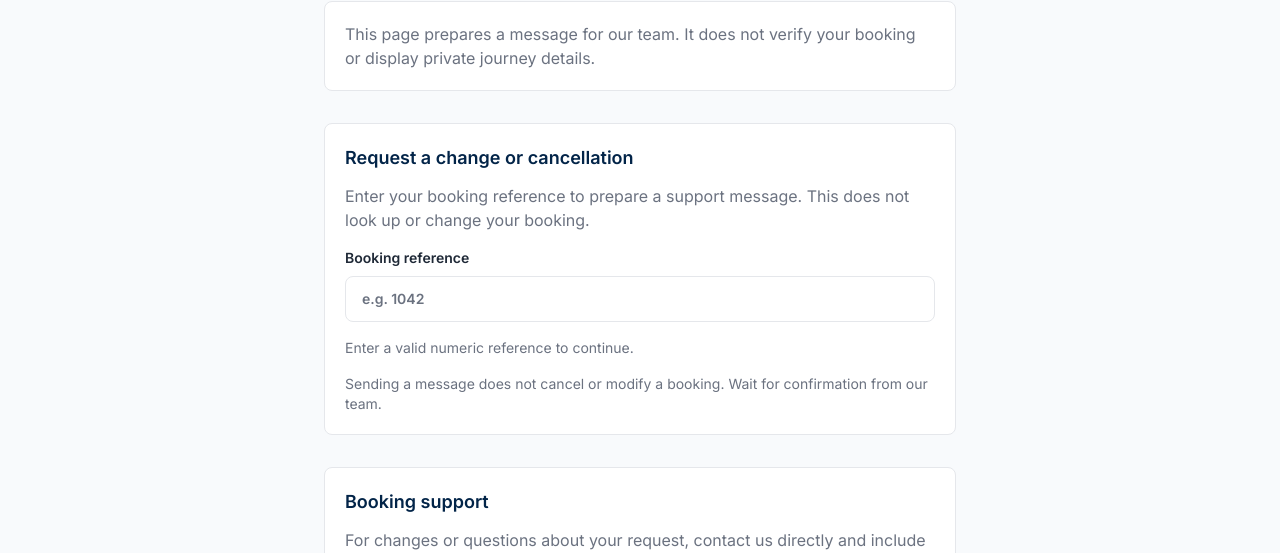
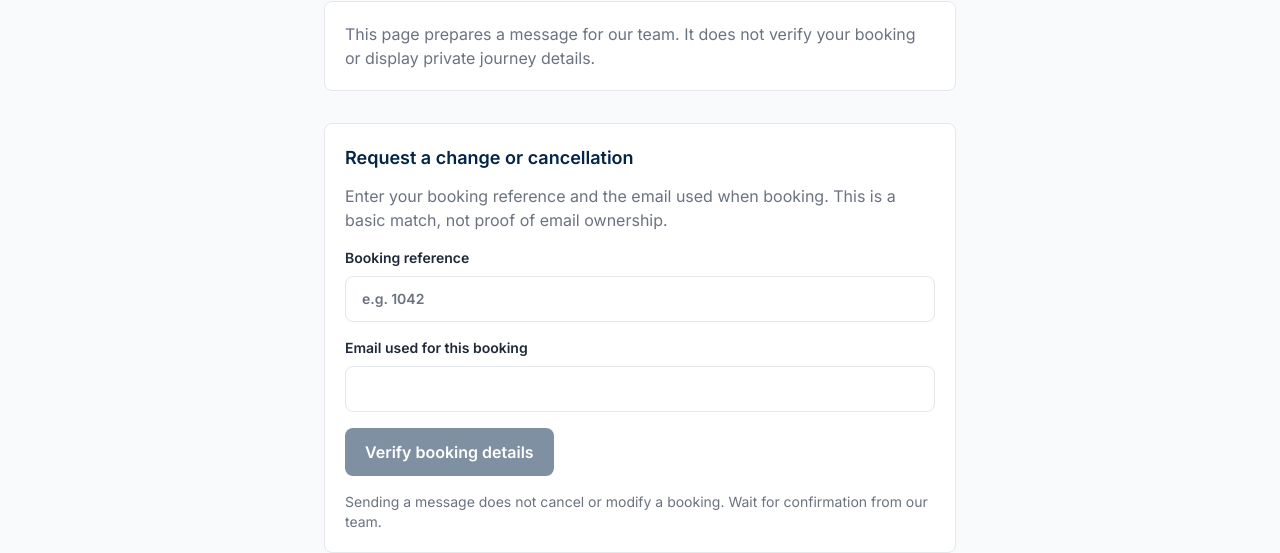
Before and after one commit to Alisnmez/vip-transfer-dalaman, a React (Vite) app in the folder frontend/: page /booking/lookup in a window 1280 px wide. Shown: the part 247-800 px from the top of the page. Built offline with nearby package versions, Linux system fonts and the light colour scheme; no server answers.

Commit message:
fix: require matching booking email before displaying support request actions

```diff
--- a/frontend/src/pages/public/BookingLookupPage.tsx
+++ b/frontend/src/pages/public/BookingLookupPage.tsx
@@ -1,12 +1,34 @@
 import { Link } from 'react-router-dom'
 import { useState } from 'react'
+import { verifyBookingSupport } from '../../features/booking/api'
 import { bookingSupportLink, whatsappSupportEnabled } from '../../features/booking/support'
 
 import { PublicNavbar } from './PublicNavbar'
 
 export function BookingLookupPage() {
   const [reference, setReference] = useState('')
+  const [email, setEmail] = useState('')
+  const [verified, setVerified] = useState(false)
+  const [checking, setChecking] = useState(false)
+  const [message, setMessage] = useState('')
   const validReference = /^[1-9][0-9]{0,15}$/.test(reference.trim())
+  async function checkBooking(event: React.FormEvent<HTMLFormElement>) {
+    event.preventDefault()
+    if (!validReference || !email.trim() || checking) return
+    setChecking(true)
+    setVerified(false)
+    setMessage('')
+    try {
+      const result = await verifyBookingSupport(reference.trim(), email.trim())
+      setVerified(result.matched)
+      if (!result.matched) setMessage('We could not verify these details. Check your reference and email, or contact support.')
+    } catch {
+      setMessage('Verification is temporarily unavailable. Please try again later.')
+    } finally {
+      setChecking(false)
+    }
+  }
+
   return (
     <div className="min-h-screen bg-background text-on-surface">
       <PublicNavbar />
@@ -23,19 +45,28 @@ export function BookingLookupPage() {
         </p>
         <section className="mb-8 rounded-lg border border-outline bg-white p-5" aria-label="Change or cancel booking">
           <h2 className="mb-3 text-lg font-semibold text-admin-primary">Request a change or cancellation</h2>
-          <p className="mb-4 text-on-surface-variant">Enter your booking reference to prepare a support message. This does not look up or change your booking.</p>
-          <label className="block text-sm font-semibold">Booking reference
-            <input type="text" inputMode="numeric" value={reference} onChange={event => setReference(event.target.value)}
-              placeholder="e.g. 1042" className="mt-2 block w-full rounded-lg border border-outline px-4 py-3" />
-          </label>
-          <div className="mt-4 flex flex-wrap gap-3">
-            {validReference ? (
-              <>
-                <a className="rounded-lg bg-admin-primary px-4 py-3 font-semibold text-white" href={bookingSupportLink(reference, 'change')} target={whatsappSupportEnabled() ? '_blank' : undefined} rel="noopener noreferrer">Request change {whatsappSupportEnabled() ? 'on WhatsApp' : 'by email'}</a>
-                <a className="rounded-lg border border-outline px-4 py-3 font-semibold" href={bookingSupportLink(reference, 'cancel')} target={whatsappSupportEnabled() ? '_blank' : undefined} rel="noopener noreferrer">Request cancellation {whatsappSupportEnabled() ? 'on WhatsApp' : 'by email'}</a>
-              </>
-            ) : <p className="text-sm text-on-surface-variant">Enter a valid numeric reference to continue.</p>}
-          </div>
+          <p className="mb-4 text-on-surface-variant">Enter your booking reference and the email used when booking. This is a basic match, not proof of email ownership.</p>
+          <form onSubmit={event => { void checkBooking(event) }} className="space-y-4">
+            <label className="block text-sm font-semibold">Booking reference
+              <input type="text" inputMode="numeric" value={reference} onChange={event => { setReference(event.target.value); setVerified(false); setMessage('') }}
+                placeholder="e.g. 1042" className="mt-2 block w-full rounded-lg border border-outline px-4 py-3" required />
+            </label>
+            <label className="block text-sm font-semibold">Email used for this booking
+              <input type="email" value={email} onChange={event => { setEmail(event.target.value); setVerified(false); setMessage('') }}
+                autoComplete="email" className="mt-2 block w-full rounded-lg border border-outline px-4 py-3" required />
+            </label>
+            <button type="submit" disabled={!validReference || !email.trim() || checking}
+              className="rounded-lg bg-admin-primary px-5 py-3 font-semibold text-white disabled:opacity-50">
+              {checking ? 'Checking...' : 'Verify booking details'}
+            </button>
+          </form>
+          {message && <p role="alert" className="mt-4 text-sm text-error">{message}</p>}
+          {verified && (
+            <div className="mt-5 flex flex-wrap gap-3">
+              <a className="rounded-lg bg-admin-primary px-4 py-3 font-semibold text-white" href={bookingSupportLink(reference, 'change')} target={whatsappSupportEnabled() ? '_blank' : undefined} rel="noopener noreferrer">Request change {whatsappSupportEnabled() ? 'on WhatsApp' : 'by email'}</a>
+              <a className="rounded-lg border border-outline px-4 py-3 font-semibold" href={bookingSupportLink(reference, 'cancel')} target={whatsappSupportEnabled() ? '_blank' : undefined} rel="noopener noreferrer">Request cancellation {whatsappSupportEnabled() ? 'on WhatsApp' : 'by email'}</a>
+            </div>
+          )}
           <p className="mt-4 text-sm text-on-surface-variant">Sending a message does not cancel or modify a booking. Wait for confirmation from our team.</p>
         </section>
         <section aria-label="Booking support" className="mb-8 rounded-lg border border-outline bg-white p-5">
```
